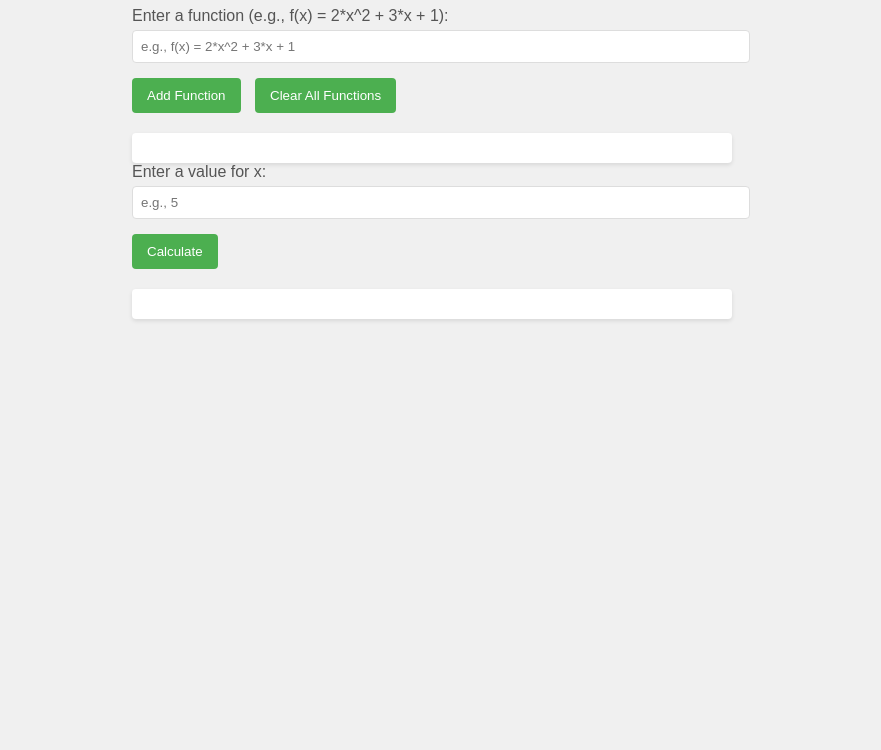
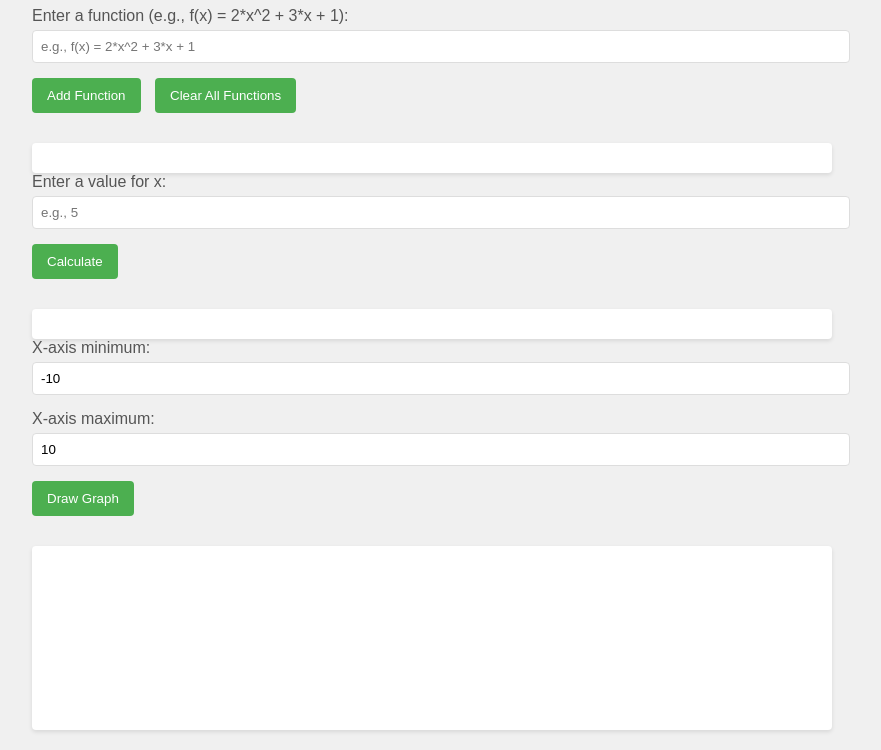
Before and after one commit to OnlyRen/FunctionsWebsite, a plain HTML site: page index.html in a window 1280 px wide. Shown: the part 93-843 px from the top of the page, without its empty margins (208-1089 px from the left). Before the commit the page ends 800 px from the top, so only its background shows below. Drawn offline with nearby package versions, Linux system fonts and the light colour scheme.

Commit message:
Update index.html

```diff
--- a/index.html
+++ b/index.html
@@ -3,12 +3,13 @@
 <head>
     <meta charset="UTF-8">
     <meta name="viewport" content="width=device-width, initial-scale=1.0">
-    <title>Mathematical Function Calculator</title>
+    <title>Mathematical Function Calculator and Grapher</title>
     <script src="https://cdnjs.cloudflare.com/ajax/libs/mathjs/11.8.0/math.js"></script>
+    <script src="https://cdn.jsdelivr.net/npm/chart.js"></script>
     <style>
         body {
             font-family: Arial, sans-serif;
-            max-width: 600px;
+            max-width: 800px;
             margin: 0 auto;
             padding: 20px;
             background-color: #f0f0f0;
@@ -25,7 +26,7 @@
             margin-bottom: 5px;
             color: #555;
         }
-        input[type="text"] {
+        input[type="text"], input[type="number"] {
             width: 100%;
             padding: 8px;
             border: 1px solid #ddd;
@@ -39,18 +40,19 @@
             border-radius: 4px;
             cursor: pointer;
             margin-right: 10px;
+            margin-bottom: 10px;
         }
         button:hover {
             background-color: #45a049;
         }
-        #result {
+        #result, #functionList {
             margin-top: 20px;
             padding: 15px;
             background-color: #fff;
             border-radius: 4px;
             box-shadow: 0 2px 4px rgba(0,0,0,0.1);
         }
-        #functionList {
+        #graphContainer {
             margin-top: 20px;
             padding: 15px;
             background-color: #fff;
@@ -60,7 +62,7 @@
     </style>
 </head>
 <body>
-    <h1>Mathematical Function Calculator</h1>
+    <h1>Mathematical Function Calculator and Grapher</h1>
     <div class="input-group">
         <label for="function">Enter a function (e.g., f(x) = 2*x^2 + 3*x + 1):</label>
         <input type="text" id="function" placeholder="e.g., f(x) = 2*x^2 + 3*x + 1">
@@ -74,9 +76,22 @@
     </div>
     <button onclick="calculate()">Calculate</button>
     <div id="result"></div>
+    <div class="input-group">
+        <label for="xMin">X-axis minimum:</label>
+        <input type="number" id="xMin" value="-10">
+    </div>
+    <div class="input-group">
+        <label for="xMax">X-axis maximum:</label>
+        <input type="number" id="xMax" value="10">
+    </div>
+    <button onclick="drawGraph()">Draw Graph</button>
+    <div id="graphContainer">
+        <canvas id="functionGraph"></canvas>
+    </div>
 
     <script>
         let functions = {};
+        let chart;
 
         function addFunction() {
             const functionInput = document.getElementById('function').value;
@@ -121,6 +136,74 @@
                 resultDiv.innerHTML = `<p style="color: red;">Error: ${error.message}</p>`;
             }
         }
+
+        function drawGraph() {
+            const xMin = parseFloat(document.getElementById('xMin').value);
+            const xMax = parseFloat(document.getElementById('xMax').value);
+            const step = (xMax - xMin) / 100;
+
+            const datasets = Object.entries(functions).map(([letter, expression]) => {
+                const expr = math.compile(expression);
+                const data = [];
+                for (let x = xMin; x <= xMax; x += step) {
+                    try {
+                        const y = expr.evaluate({x: x});
+                        data.push({x, y});
+                    } catch (error) {
+                        console.error(`Error evaluating ${letter}(${x}):`, error);
+                    }
+                }
+                return {
+                    label: `${letter}(x)`,
+                    data: data,
+                    borderColor: getRandomColor(),
+                    fill: false
+                };
+            });
+
+            const ctx = document.getElementById('functionGraph').getContext('2d');
+
+            if (chart) {
+                chart.destroy();
+            }
+
+            chart = new Chart(ctx, {
+                type: 'line',
+                data: {
+                    datasets: datasets
+                },
+                options: {
+                    responsive: true,
+                    scales: {
+                        x: {
+                            type: 'linear',
+                            position: 'bottom',
+                            title: {
+                                display: true,
+                                text: 'x'
+                            }
+                        },
+                        y: {
+                            type: 'linear',
+                            position: 'left',
+                            title: {
+                                display: true,
+                                text: 'y'
+                            }
+                        }
+                    }
+                }
+            });
+        }
+
+        function getRandomColor() {
+            const letters = '0123456789ABCDEF';
+            let color = '#';
+            for (let i = 0; i < 6; i++) {
+                color += letters[Math.floor(Math.random() * 16)];
+            }
+            return color;
+        }
     </script>
 </body>
 </html>
```
